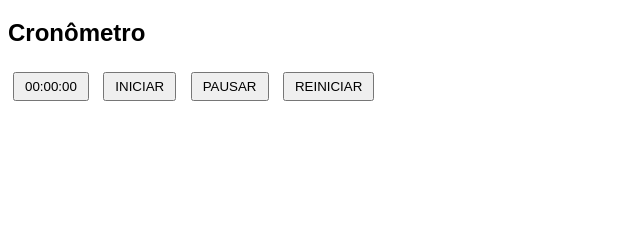
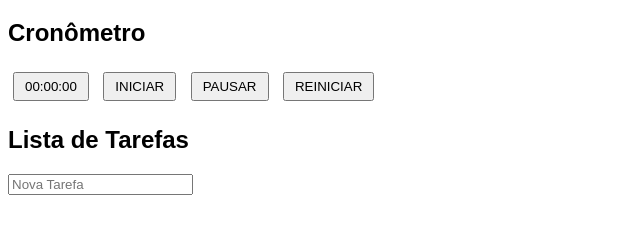
Before and after one commit to jaelsonfreitas/app-gestao-de-tempo, a plain HTML site: page index.html in a window 1280 px wide. Shown: the part 61-294 px from the top of the page, without its empty margins (0-640 px from the left). Drawn offline with Linux system fonts and the light colour scheme.

Commit message:
input new task

```diff
--- a/index.html
+++ b/index.html
@@ -18,6 +18,14 @@
             <button>PAUSAR</button>
             <button>REINICIAR</button>
         </section>
+        <section>
+            <h2>Lista de Tarefas</h2>
+            <ul>
+
+            </ul>
+            <input type="text" id="new-task" placeholder="Nova Tarefa">
+
+        </section>
     </main>
 </body>
 </html>
```
